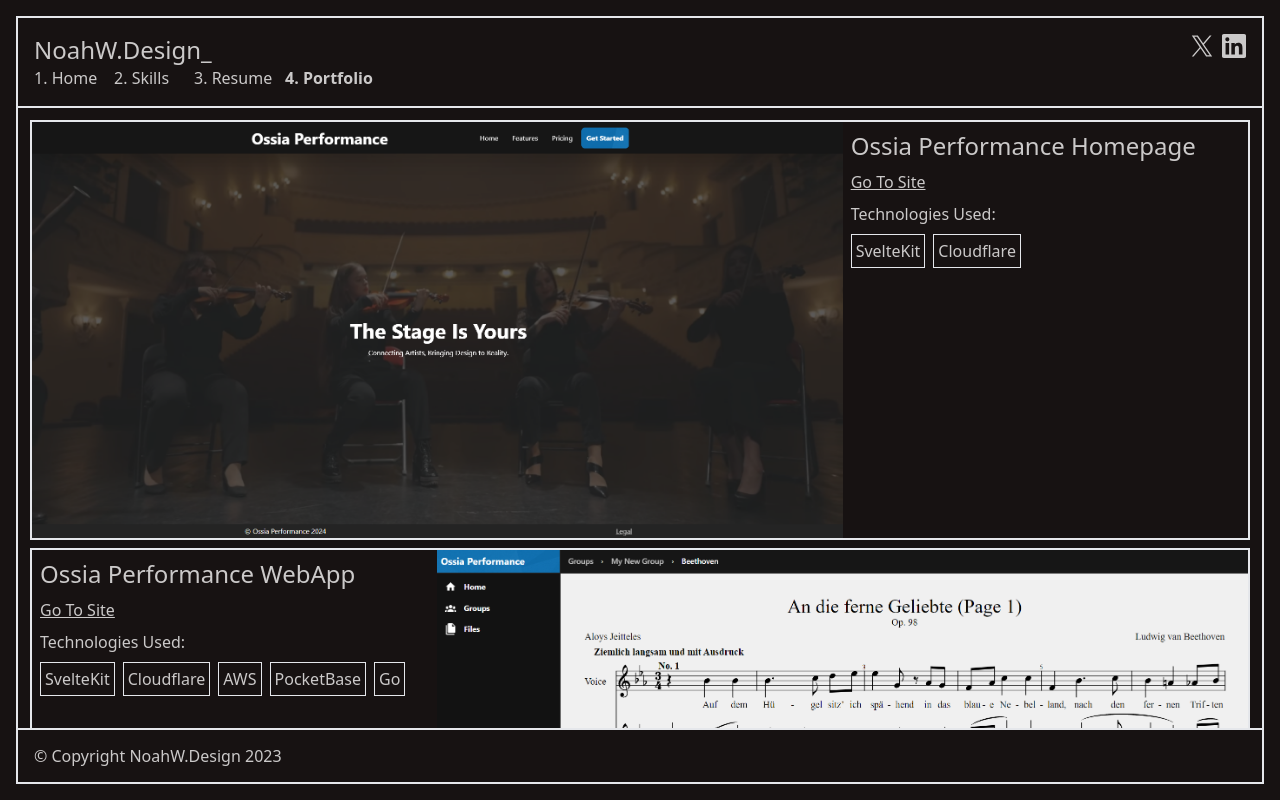
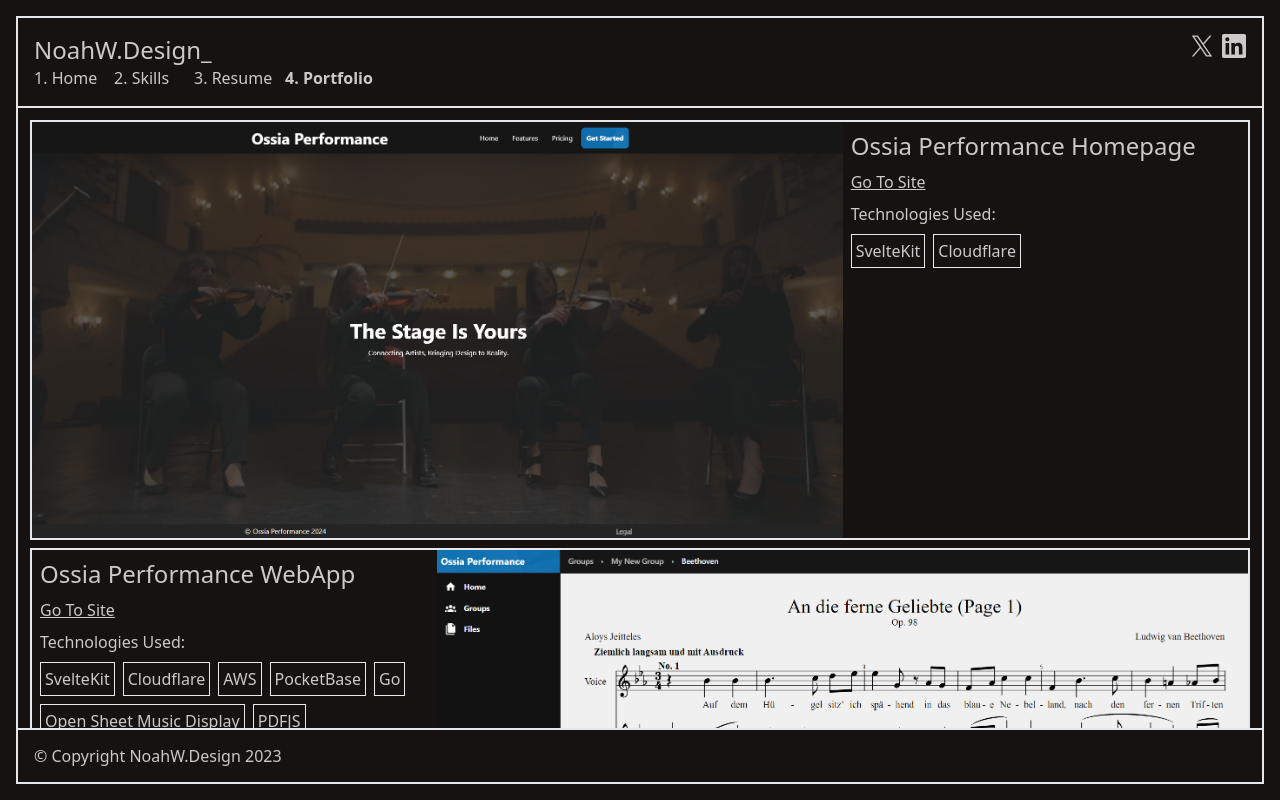
Before and after one commit to LuminareHQ/noahwdesign, a SvelteKit app: page /portfolio in a window 1280 px wide. Built offline with nearby package versions, Linux system fonts and the light colour scheme.

Commit message:
fixes and additions

```diff
--- a/src/lib/PortfolioItem.svelte
+++ b/src/lib/PortfolioItem.svelte
@@ -23,7 +23,7 @@
     </div>
     <div class="flex flex-col p-2 w-full lg:w-1/3 gap-2">
         <h2 class="text-2xl">{title}</h2>
-        <a href={link} class="link">Go To Site</a>
+        <a href={link} target="_blank" class="link">Go To Site</a>
         <p>Technologies Used:</p>
         <div class="flex flex-row flex-wrap gap-2">
             {#each technologies as technology}
--- a/src/routes/portfolio/+page.svelte
+++ b/src/routes/portfolio/+page.svelte
@@ -8,9 +8,11 @@
     <PortfolioItem title="Ossia Performance WebApp" iframeSrc="https://app.ossiaperformance.com"
                    imageSrc="/ossia-performance-app.png"
                    link="https://app.ossiaperformance.com"
-                   technologies={["SvelteKit","Cloudflare","AWS","PocketBase","Go"]} useImage="true"
+                   technologies={["SvelteKit","Cloudflare","AWS","PocketBase","Go","Open Sheet Music Display","PDFJS"]}
+                   useImage="true"
                    index="1"/>
-    <PortfolioItem title="MarchLink" iframeSrc="https://development.marchlink.com" imageSrc="/marchlink.png" useImage="true"
+    <PortfolioItem title="MarchLink" iframeSrc="https://development.marchlink.com" imageSrc="/marchlink.png"
+                   useImage="true"
                    link="https://development.ossiaperformance.com"
                    technologies={["SvelteKit","Cloudflare","AWS","PocketBase","Go"]} index="2"/>
 </div>
```
